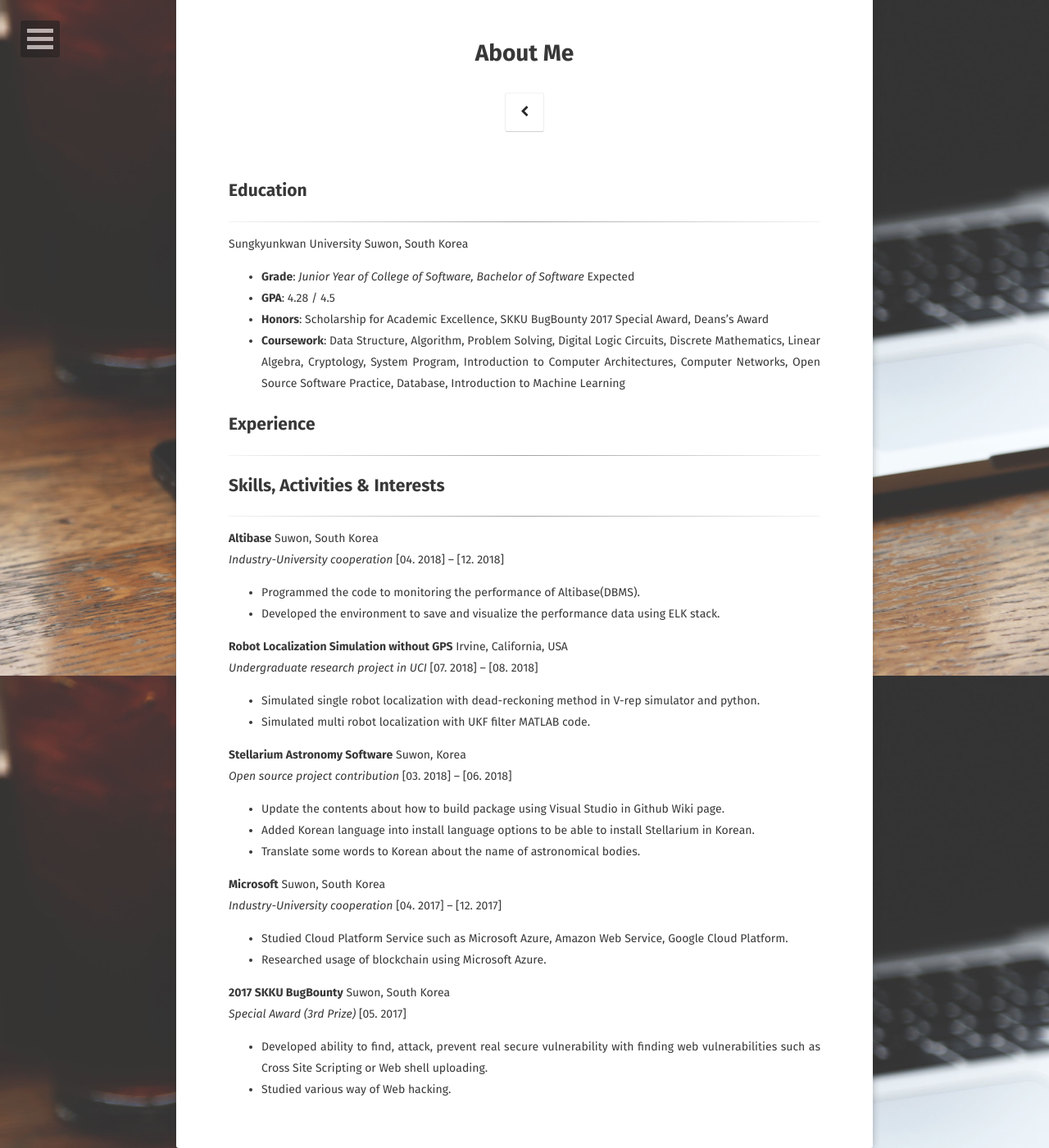
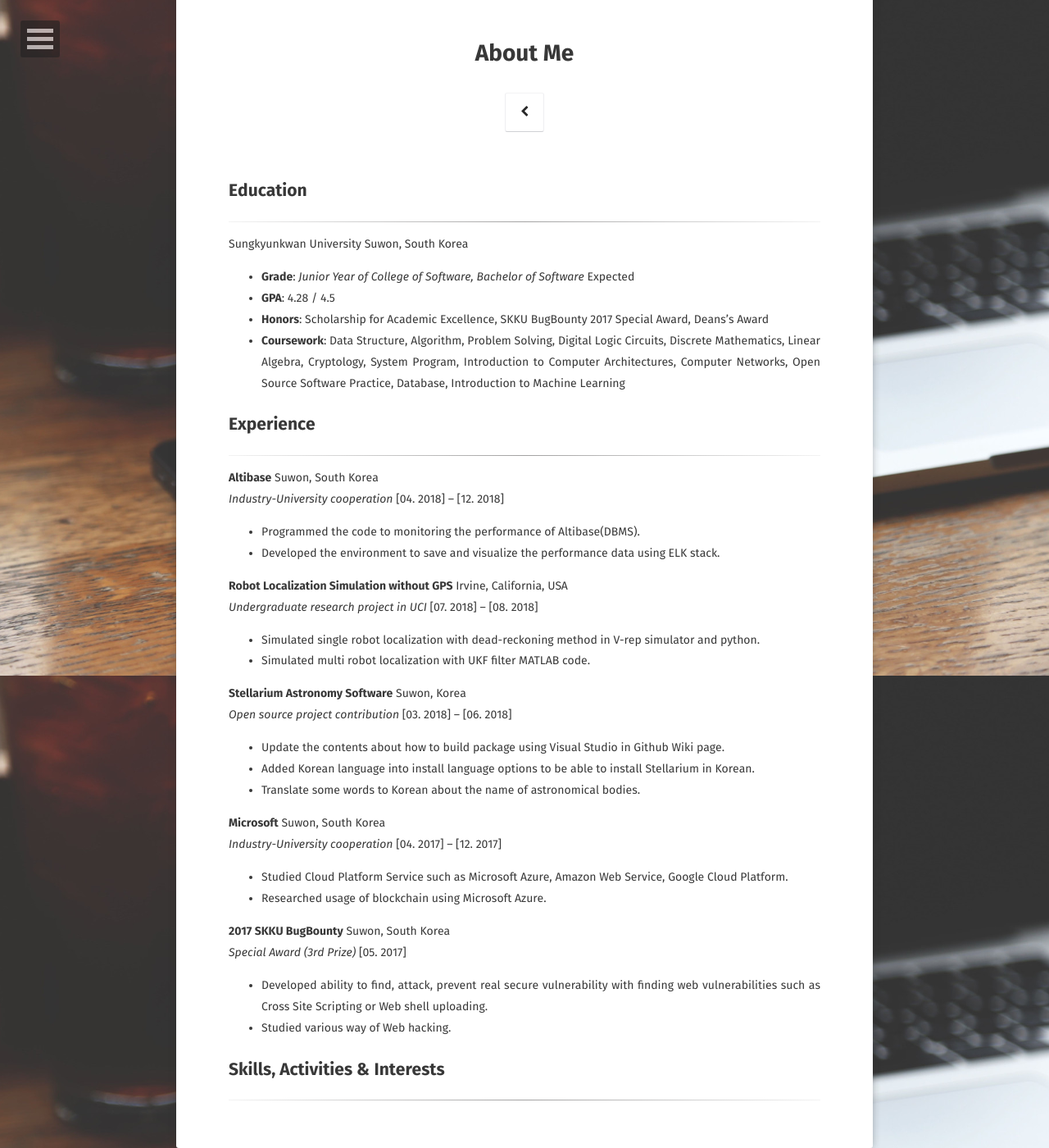
Before and after one commit to psj8252/psj8252.github.io, a Jekyll site: the page built from about/index.md, in a window 1280 px wide and 1400 px high, scrolled down 76 px. Shown: the whole window at 82% size. Built offline with Jekyll 4.4.1, drawn with Linux system fonts in a browser that asks for light colours; some web fonts are replaced.

Commit message:
Update index.md

```diff
--- a/about/index.md
+++ b/about/index.md
@@ -17,9 +17,6 @@ Sungkyunkwan University Suwon, South Korea
 * __Coursework__: Data Structure, Algorithm, Problem Solving, Digital Logic Circuits, Discrete Mathematics, Linear Algebra, Cryptology, System Program, Introduction to Computer Architectures, Computer Networks, Open Source Software Practice, Database, Introduction to Machine Learning
 
 ## Experience
-<hr/>
-
-## Skills, Activities & Interests
 <hr/>
 
 __Altibase__ 	Suwon, South Korea
@@ -48,3 +45,6 @@ __2017 SKKU BugBounty__    Suwon, South Korea
 * Developed ability to find, attack, prevent real secure vulnerability with finding web vulnerabilities such as
 Cross Site Scripting or Web shell uploading.
 * Studied various way of Web hacking.
+
+## Skills, Activities & Interests
+<hr/>
```
